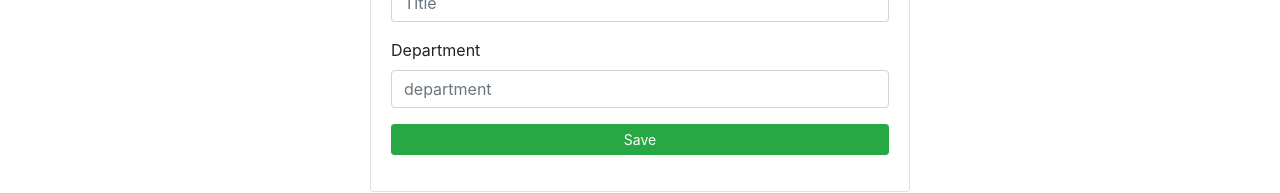
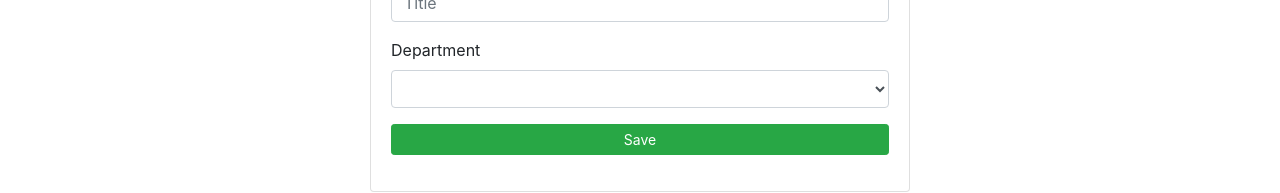
Before and after one commit to ZEDTARIK/vuejs-employee-crud, a Vue app: page / in a window 1280 px wide. Both pictures are taken after a click on the button "New". Shown: the part 212-405 px from the top of the page. Built offline with nearby package versions, Linux system fonts and the light colour scheme.

Commit message:
Form control Select option and get name in value

```diff
--- a/src/components/employee/AddEmployee.vue
+++ b/src/components/employee/AddEmployee.vue
@@ -18,7 +18,12 @@
 
                 <div class="form-group">
                     <label for="">Department</label>
-                    <input v-model="dapartement" type="text" class="form-control" placeholder="department">
+
+                    <select v-model="dapartement" class="form-control" >
+                        <option v-for="dep in Depatements" :key="dep.id"
+                            :value="dep.id"> {{ dep.name }} </option>
+                    </select>
+
                 </div>
 
 
@@ -34,6 +39,12 @@
         data() {
             return {
                 dapartement: '',
+                Depatements: [
+                    {id: 1, name: "IT"},
+                    {id: 2, name: "RH"},
+                    {id: 3, name: "Comptability"},
+                    {id: 4, name: "Finance"},
+                ],
             }
         },
         methods: {
@@ -48,7 +59,7 @@
                 const employee = {
                     title,
                     image,
-                    dapartement: this.dapartement,
+                    dapartement: this.Depatements.find(dep => dep.id == this.dapartement).name,
                 }
 
                 this.$emit("add", employee);
```
